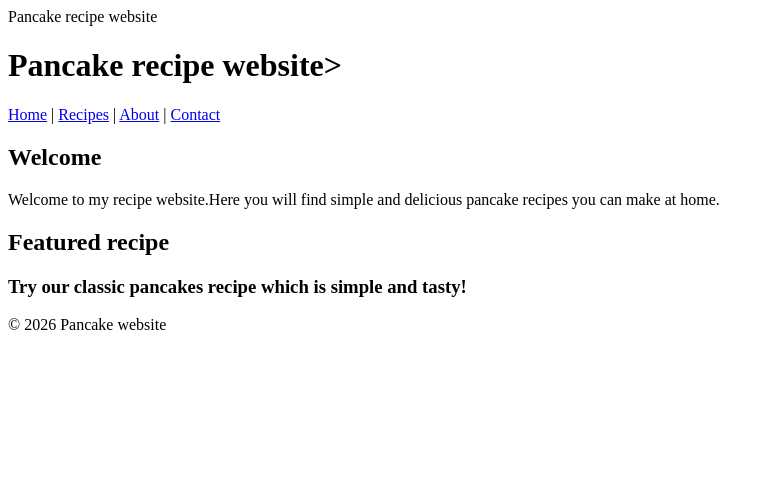
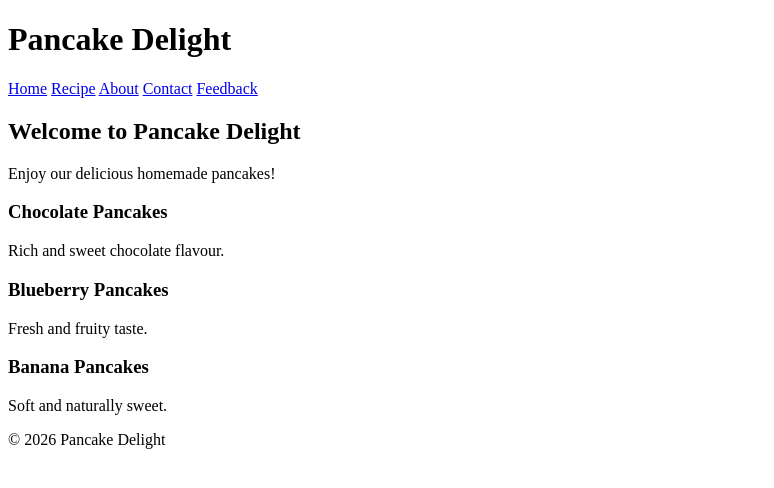
Before and after one commit to bida25-297/recipe-website, a plain HTML site: page index.html in a window 1280 px wide. Shown: the whole page, without its empty margins (0-774 px from the left). Drawn offline with Linux system fonts and the light colour scheme.

Commit message:
final website pages

```diff
--- a/index.html
+++ b/index.html
@@ -2,35 +2,56 @@
 <html lang="en">
 <head>
     <meta charset="UTF-8">
-        <tittle>Pancake recipe website</tittle>
-        <link rel="stylesheet" href="style.css">
-
+    <title>Pancake Website</title>
 </head>
 
 <body>
 
     <header>
-    <h1>Pancake recipe website></h1>
+        <h1>Pancake Delight</h1>
+    </header>
+
     <nav>
-        <a href="index.html">Home</a> |
-        <a href="recipe.html">Recipes</a> |
-        <a href="about.html">About</a> |
+        <a href="index.html">Home</a>
+        <a href="recipe.html">Recipe</a>
+        <a href="about.html">About</a>
         <a href="contact.html">Contact</a>
+        <a href="feedback.html">Feedback</a>
     </nav>
 
-</header>
+    <main>
+
+    <!-- Banner Section -->
     <section>
-    <h2>Welcome</h2>
-    <p>Welcome to my recipe website.Here you will find simple and delicious pancake recipes you can make at home.</p>
-</section>
-<section>
-    <h2>Featured recipe</h2>
-    <h3>Try our classic pancakes recipe which is simple and tasty!</h3>
+        <h2>Welcome to Pancake Delight</h2>
+        <p>Enjoy our delicious homemade pancakes!</p>
     </section>
 
+    <!-- 3 Feature Boxes -->
+    <section>
+
+        <article>
+            <h3>Chocolate Pancakes</h3>
+            <p>Rich and sweet chocolate flavour.</p>
+        </article>
+
+        <article>
+            <h3>Blueberry Pancakes</h3>
+            <p>Fresh and fruity taste.</p>
+        </article>
+
+        <article>
+            <h3>Banana Pancakes</h3>
+            <p>Soft and naturally sweet.</p>
+        </article>
+
+    </section>
+
+</main>
+
     <footer>
-    <p>&copy; 2026 Pancake website</p>
+        <p>© 2026 Pancake Delight</p>
     </footer>
+
 </body>
-
 </html>
```
Also changed, not shown: recipe.html (+52 -0 lines), 1 other file. Lines whose indentation alone changed are shown as unchanged.
